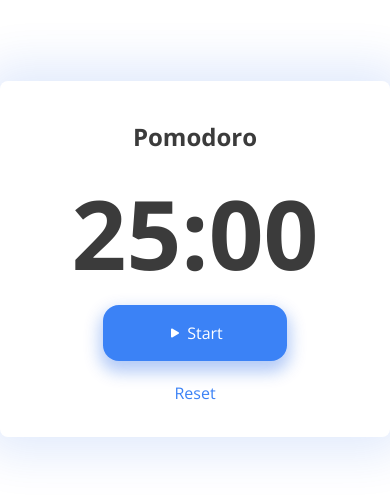
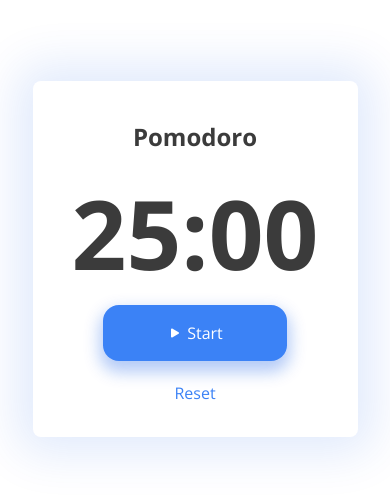
Before and after one commit to FernandoLorca/pomodoro-app-frontend, a React (Vite) app: page / in a window 390 px wide. Shown: the part 163-660 px from the top of the page. Built offline with nearby package versions, Linux system fonts and the light colour scheme.

Commit message:
responsive

```diff
--- a/src/components/CountDownComponent/CountDownComponent.css
+++ b/src/components/CountDownComponent/CountDownComponent.css
@@ -1,5 +1,3 @@
 .CountDownWrapper {
-  max-width: 35rem;
-  width: 100%;
   box-shadow: 0 0 3rem 1rem rgba(7, 84, 228, 0.12);
 }
--- a/src/router/RouterPomodoro.jsx
+++ b/src/router/RouterPomodoro.jsx
@@ -4,7 +4,7 @@ import Navbar from '../components/Navigation/Navbar';
 const RouterPomodoro = () => {
   return (
     <div className="flex h-screen items-center justify-center">
-      <div className="CountDownWrapper h-fit rounded-lg py-8">
+      <div className="CountDownWrapper h-fit w-10/12 rounded-lg py-8 md:w-6/12 lg:w-5/12">
         <Navbar />
         <CountDownComponent />
       </div>
```
